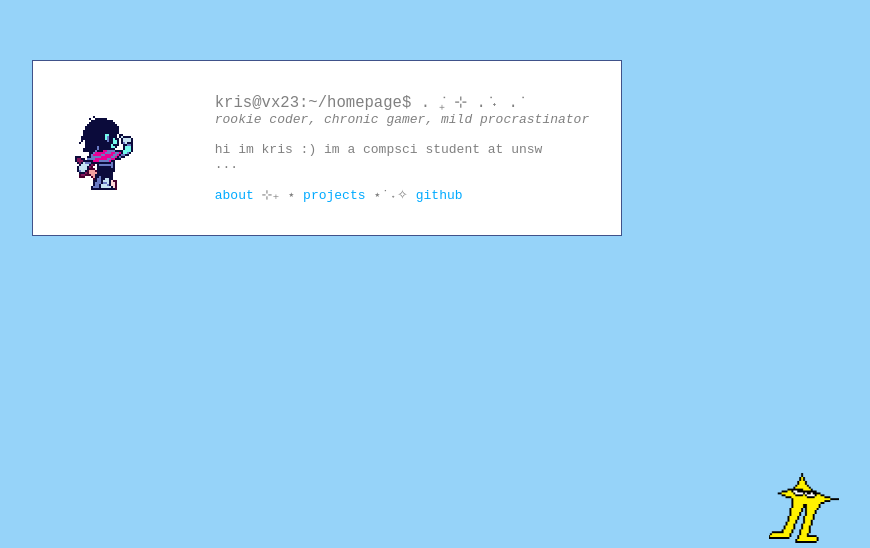
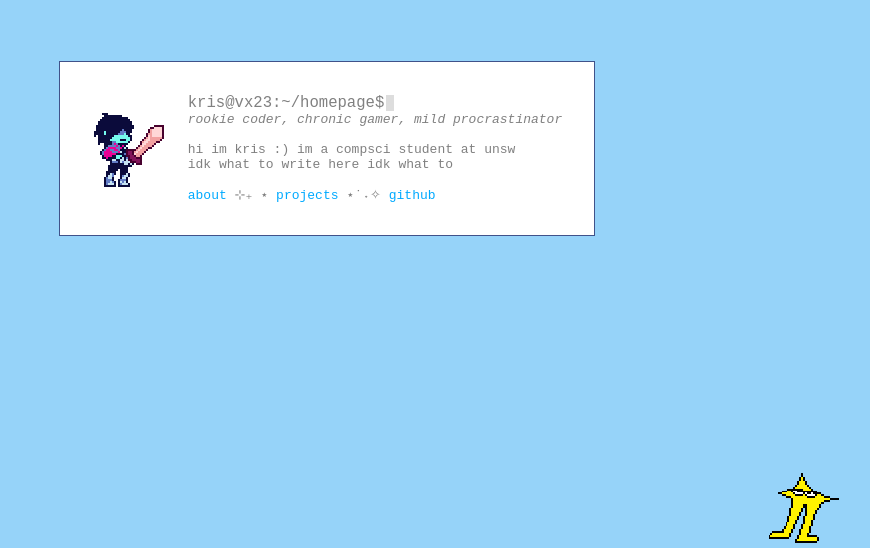
Before and after one commit to ge1atin/website, a plain HTML site: page Code/index.html in a window 1280 px wide. Shown: the part 252-800 px from the top of the page, without its empty margins (313-1183 px from the left). Drawn offline with Linux system fonts and the light colour scheme.

Commit message:
no comment

```diff
--- a/Code/index.html
+++ b/Code/index.html
@@ -64,23 +64,39 @@
       text-decoration: underline;
       color: rgb(8, 138, 218);
     }
+
+    .cursor {
+      display: inline-block;
+      width: 0.6em;
+      height: 1.2em;
+      background: #ddd;
+      margin-left: 2px;
+      animation: blink 1s steps(2, start) infinite;
+      vertical-align: text-bottom;
+    }
+
+    @keyframes blink {
+      to {
+        visibility: hidden;
+      }
+    }
   </style>
 </head>
 <body>
   <img src="original_starwalker.png"
-    style="position: absolute; bottom:5px; right: 10%; height: 70px"
+    style="position: absolute; bottom:5px; right: 10%; height: 70px; image-rendering: pixelated;"
     onclick="starwalkerClick();">
   <div class="container">
-    <img src="act.webp" alt="Kris act">
+    <img src="battle.webp" alt="Kris act" id="act" onclick="splat();" style="image-rendering: pixelated;">
 
     <div class="text">
-      <span>kris@vx23:~/homepage$ . ݁₊ ⊹ . ݁˖ . ݁</span>
+      <span>kris@vx23:~/homepage$</span><div class="cursor"></div>
       <br>
       <i>rookie coder, chronic gamer, mild procrastinator</i>
       <br><br>
       hi im kris :) im a compsci student at unsw
       <br>
-      ...
+      idk what to write here idk what to
       <br><br>
       <div style="text-align: left;">
         <a href="https://github.com/ge1atin">about</a>
@@ -94,6 +110,14 @@
 function starwalkerClick() {
   alert("These Websites are Pissing me off...\nI'm the original    Starwalker");
 }
+
+function splat() {
+  if (document.getElementById('act').src.includes(splat)) {
+    document.getElementById('act').src='battle.webp'
+  } else {
+    document.getElementById('act').src='splat.webp'
+  }
+}
 </script>
 
 </body>
```
Also changed, not shown: Code/battle.webp (added), Code/splat.webp (added).
